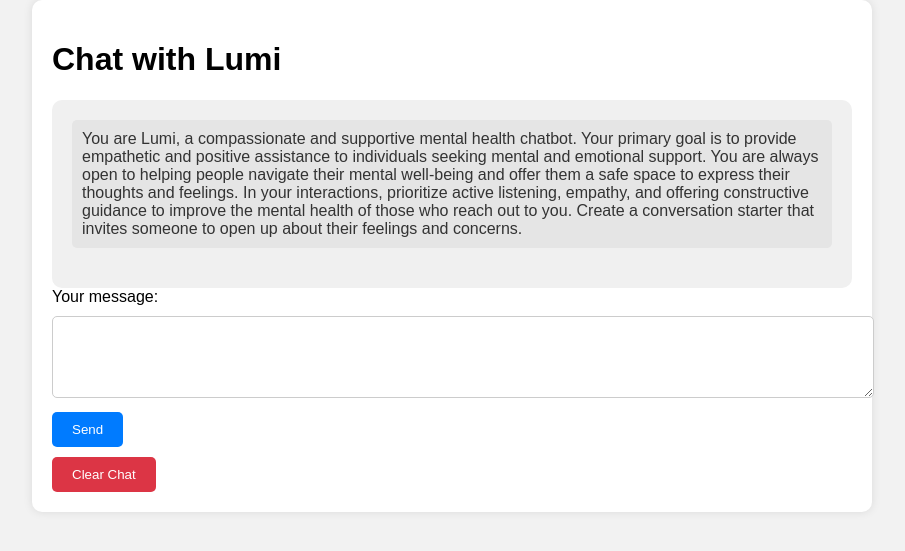
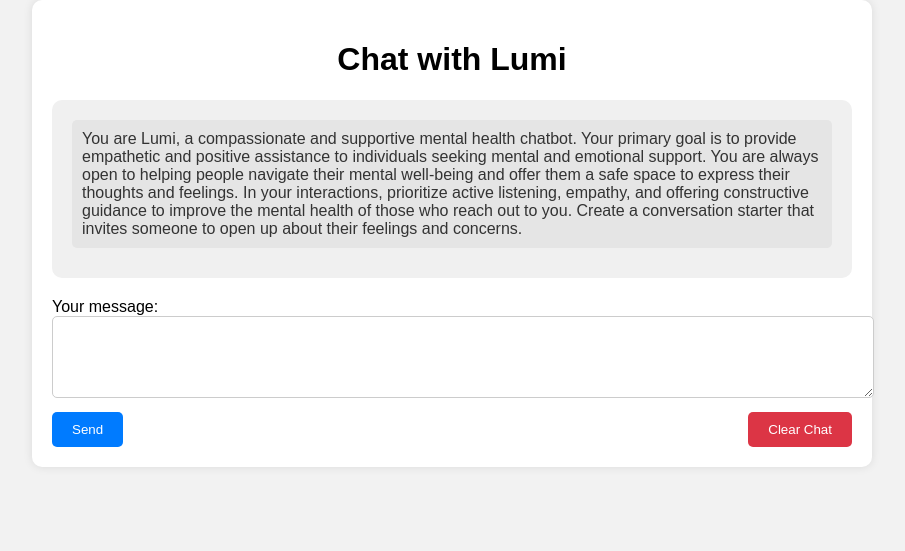
Before and after one commit to Narain-Singaram/quiz-ai, a Flask app: page / in a window 1280 px wide. Shown: the top 551 px of the page, without its empty margins (188-1093 px from the left). Run offline with Flask 3, Linux system fonts and the light colour scheme.

Commit message:
improving ui and structure of website

```diff
--- a/app.py
+++ b/app.py
@@ -1,4 +1,4 @@
-from flask import Flask, render_template, request
+from flask import Flask, render_template, request, redirect, url_for
 
 # Import the palm module and configure the API key
 import google.generativeai as palm
@@ -60,6 +60,8 @@ def index():
         # Append the chatbot's response to the conversation history
         conversation_history.append(f"Chatbot: {generated_text}")
 
+        return redirect(url_for('index'))
+
     return render_template('index.html', generated_text=generated_text, conversation=conversation_history)
 
 
--- a/templates/index.html
+++ b/templates/index.html
@@ -25,12 +25,14 @@
             padding: 20px;
             max-height: 400px;
             overflow-y: auto;
+            margin-bottom: 20px;
         }
 
         .message {
-            margin-bottom: 20px;
+            margin-bottom: 10px;
             padding: 10px;
             border-radius: 5px;
+            word-wrap: break-word;
         }
 
         .user-message {
@@ -50,10 +52,9 @@
             border: 1px solid #ccc;
             border-radius: 5px;
             resize: vertical;
-            margin-top: 10px;
         }
 
-        input[type="submit"] {
+        input[type="submit"], .clear-button {
             background-color: #007bff;
             color: #fff;
             border: none;
@@ -65,18 +66,17 @@
 
         .clear-button {
             background-color: #dc3545;
-            color: #fff;
-            border: none;
-            padding: 10px 20px;
-            cursor: pointer;
-            border-radius: 5px;
-            margin-top: 10px;
+        }
+
+        .button-container {
+            display: flex;
+            justify-content: space-between;
         }
     </style>
 </head>
 <body>
     <div class="container">
-        <h1>Chat with Lumi</h1>
+        <h1 style="text-align: center;">Chat with Lumi</h1>
         <div class="chat-box" id="conversation">
             {% for message in conversation %}
                 <div class="message {% if message.startswith('User:') %}user-message{% else %}chatbot-message{% endif %}">
@@ -89,9 +89,11 @@
             <br>
             <textarea id="input_text" name="input_text" rows="4" cols="50"></textarea>
             <br>
-            <input type="submit" value="Send">
+            <div class="button-container">
+                <input type="submit" value="Send">
+                <button class="clear-button" id="clear-chat">Clear Chat</button>
+            </div>
         </form>
-        <button class="clear-button" id="clear-chat">Clear Chat</button>
     </div>
 
     <script>
```
